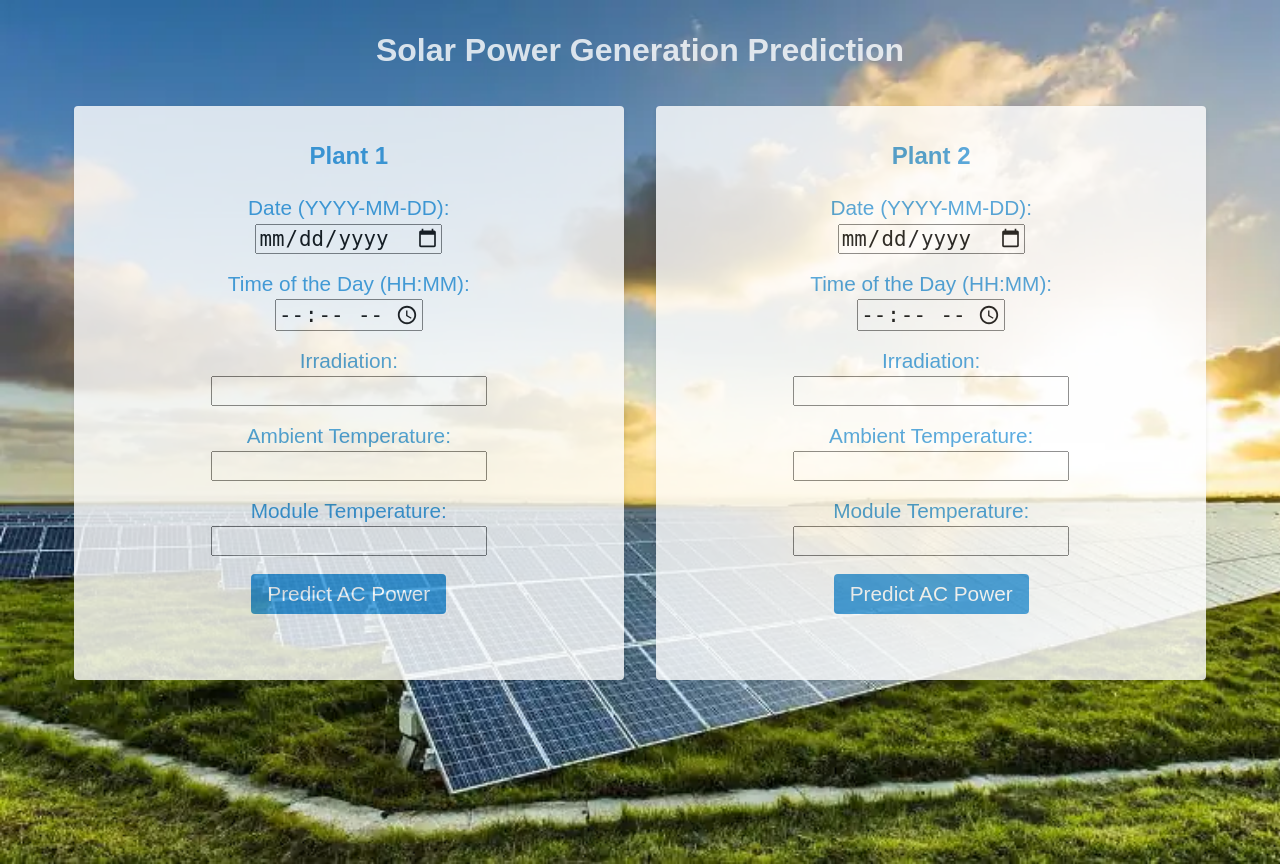
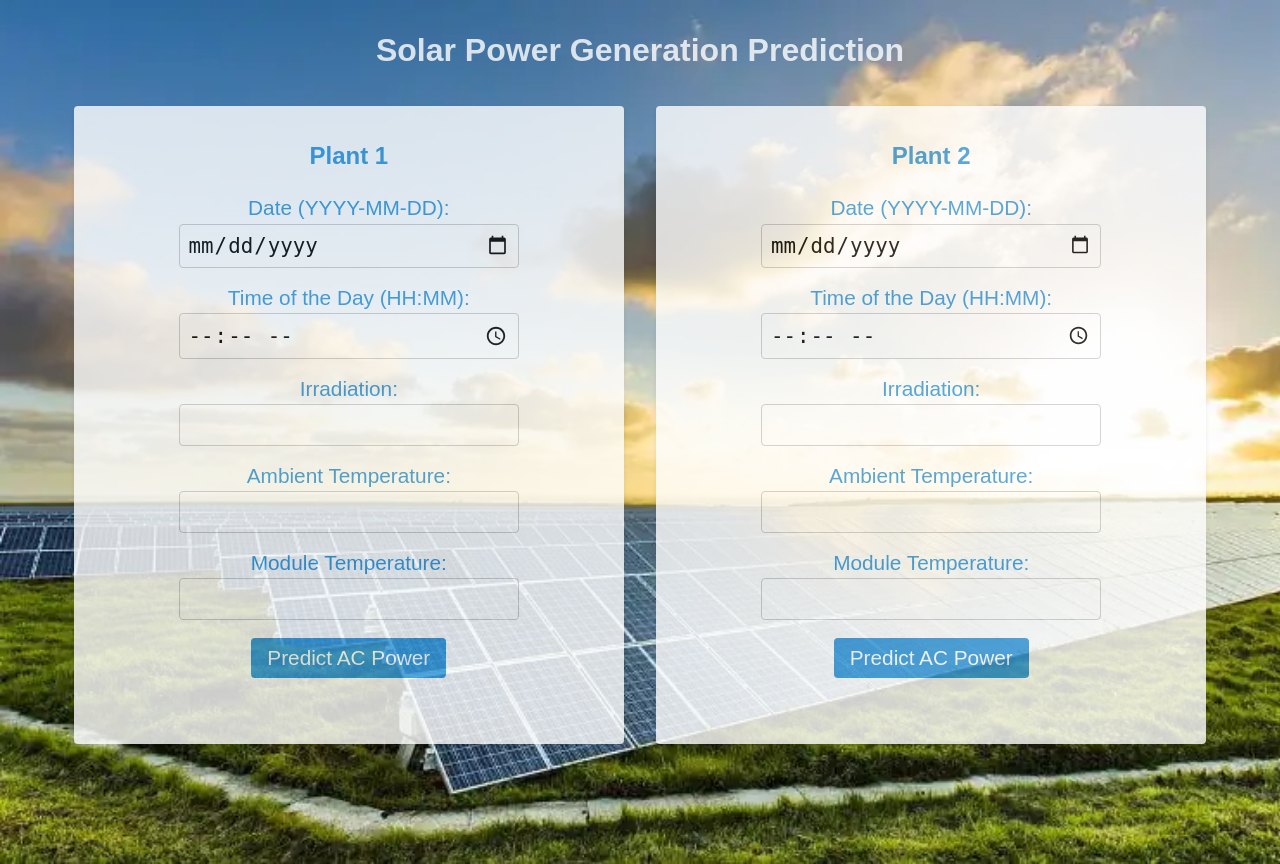
Before and after one commit to AnanyaGodse/Solar-Power-Generation-Forecasting, a Flask app: page / in a window 1280 px wide. Run offline with Flask 3, Linux system fonts and the light colour scheme; parts of the project's set-up code (start-up, migrations or seed data) failed here and were passed over.

Commit message:
Add files via upload

```diff
--- a/templates/index.html
+++ b/templates/index.html
@@ -62,6 +62,14 @@
       color: #3498db;
     }
 
+    .prediction-form input {
+      width: 70%;
+      padding: 0.5rem;
+      border: 1px solid #ccc;
+      border-radius: 4px;
+      box-sizing: border-box;
+    }
+
     .prediction-form button {
       background-color: #3498db;
       color: #fff;
@@ -94,7 +102,7 @@
         align-items: center;
       }
     }
-</style>
+  </style>
 </head>
 
 <body>
```
